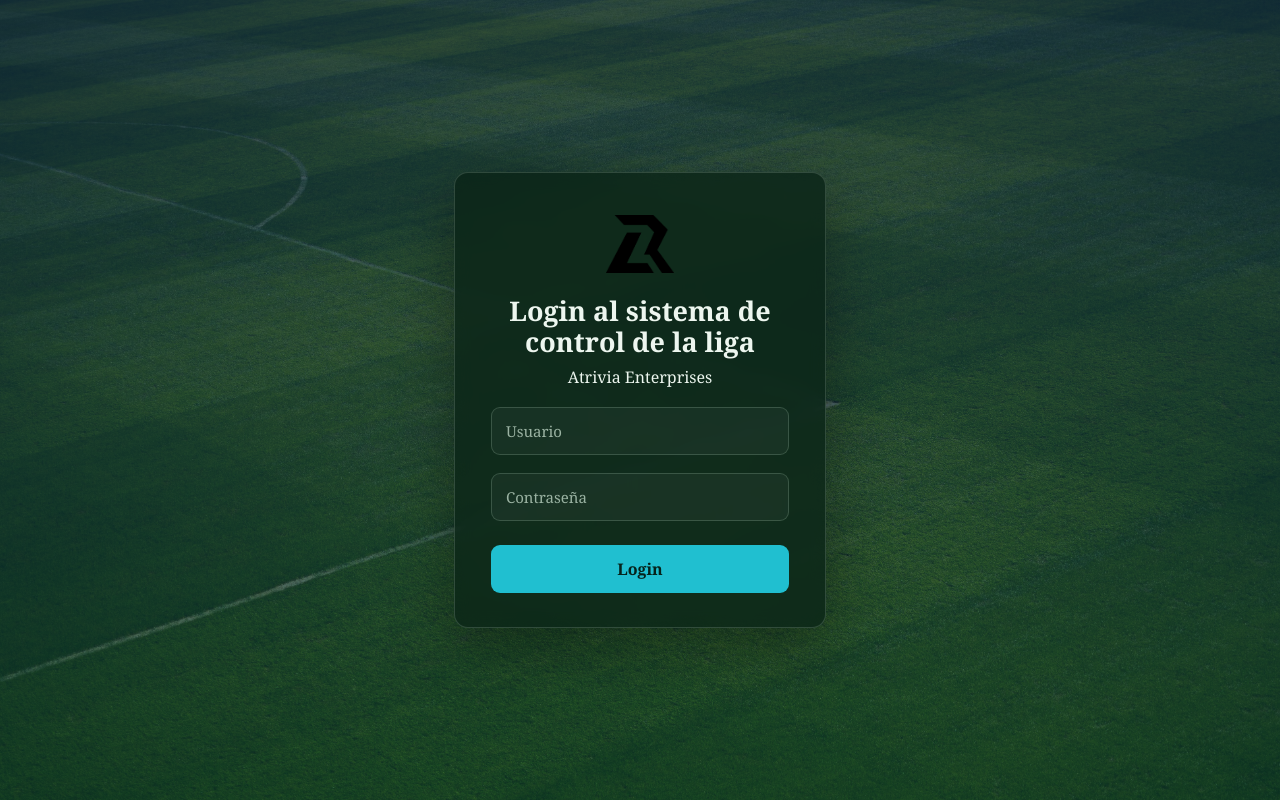
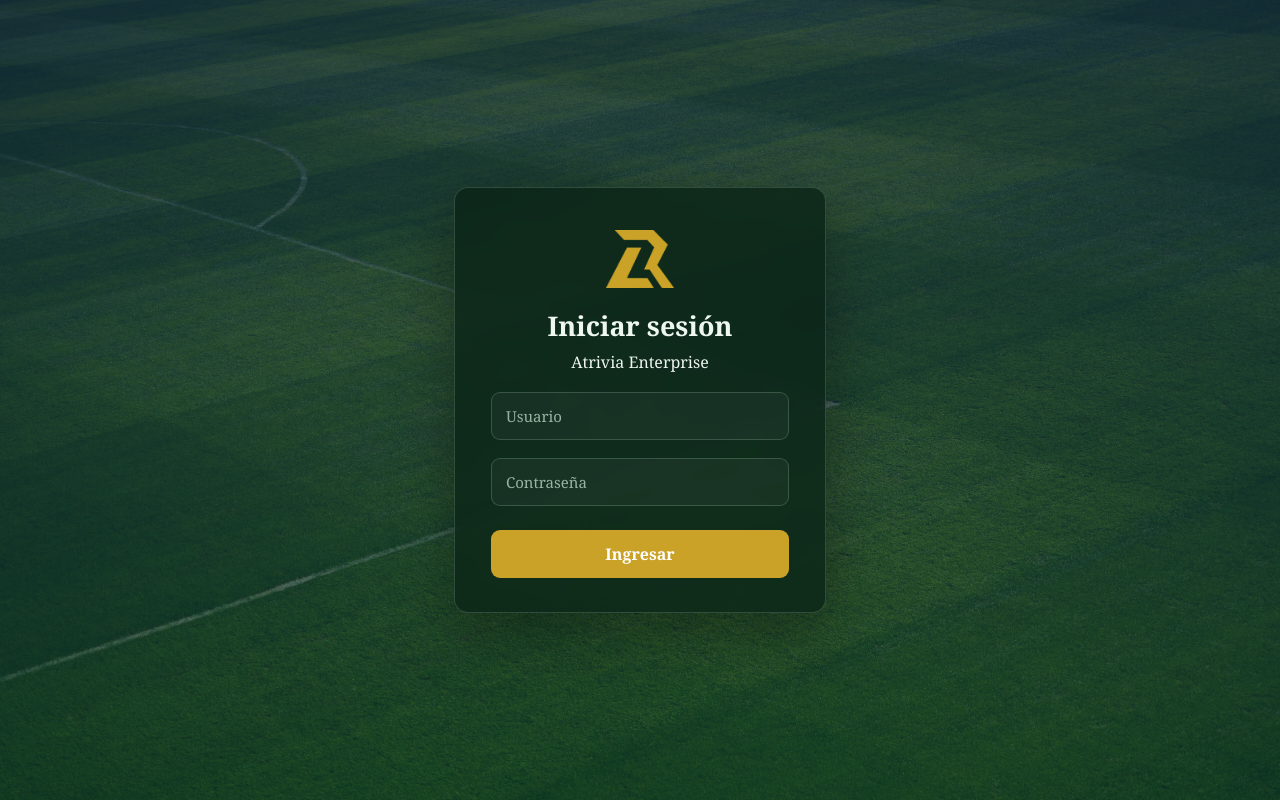
Before and after one commit to emanuelruis-rgb/proyecto-final, a PHP site: page / in a window 1280 px wide. Run offline with PHP 8.4, Linux system fonts and the light colour scheme.

Commit message:
arreglos en el estilo del login y las distintas paginas

```diff
--- a/admin/indexadmin.php
+++ b/admin/indexadmin.php
@@ -15,7 +15,7 @@
     <header>
         <nav class="nav-izquierda-container">
             <a href="/proyecto-final/admin/indexadmin.php">
-                <img src="/proyecto-final/img/logo-liga/log-liga-b.png" alt="Logo" class="logo-liga">
+                <img src="/proyecto-final/img/logo-liga/log-liga-d.png" alt="Logo" class="logo-liga">
             </a>
             <div class="nav-izquierda-botones-container">
                 <a href="/proyecto-final/gest-jugador/jugador.php" class="nav-izquierda-botones">Jugadores</a>
--- a/club/indexclub.php
+++ b/club/indexclub.php
@@ -14,7 +14,7 @@
     <header>
         <nav class="nav-izquierda-container">
             <a href="/proyecto-final/club/indexclub.php">
-                <img src="/proyecto-final/img/logo-empresa/logo-empresa-blanco.png" alt="Logo" class="logo-empresa">
+                <img src="/proyecto-final/img/logo-liga/log-liga-d.png" alt="Logo" class="logo-empresa">
             </a>
             <div class="nav-izquierda-botones-container">
                 <!-- aca van los jugadores propios y despues da la opcion de seleccionar los ajenos-->
--- a/css/style.css
+++ b/css/style.css
@@ -80,7 +80,7 @@ h1 {
 }
 
 .formulario:focus {
-    border-color: var(--cyan);
+    border-color: var(--gold);
     background: rgba(255, 255, 255, 0.08);
     box-shadow: 0 0 0 3px rgba(32, 191, 208, 0.16);
 }
@@ -92,8 +92,8 @@ h1 {
     height: 48px;
     border-radius: 9px;
     border: none;
-    background: var(--cyan);
-    color: #06231b;
+    background: var(--gold);
+    color: #ffffff;
     font: inherit;
     font-size: 16px;
     font-weight: 700;
--- a/gest-fixture/fixtures.php
+++ b/gest-fixture/fixtures.php
@@ -40,7 +40,7 @@ $fixture = obtenerFixture($con);
 <html lang="es">
 <head>
   <meta charset="UTF-8">
-  <title>Fixtures</title>
+  <title>Gestión del fixture</title>
   <link rel="stylesheet" href="https://cdn.jsdelivr.net/npm/bootstrap-icons@1.13.1/font/bootstrap-icons.min.css">
   <link rel="stylesheet" href="/proyecto-final/gest-fixture/fixtures-style.css">
   <link rel="icon" type="image/png" href="../img/logo-liga/log-liga-b.png">
--- a/gest-sanciones/sanciones.php
+++ b/gest-sanciones/sanciones.php
@@ -13,7 +13,7 @@
     <link rel="stylesheet" href="https://cdn.jsdelivr.net/npm/bootstrap-icons@1.13.1/font/bootstrap-icons.min.css">
     <meta charset="UTF-8">
     <meta name="viewport" content="width=device-width, initial-scale=1.0">
-    <title>Sanciones</title>
+    <title>Gestión de sanciones</title>
     <link rel="stylesheet" href="sanciones-style.css">
     <link rel="icon" type="image/png" href="../img/logo-liga/log-liga-b.png">
     <script src="sanciones.js" defer></script>
--- a/index.php
+++ b/index.php
@@ -12,9 +12,9 @@
 <body>
     <!-- Agrupa los elementos visibles del formulario de inicio de sesión. -->
     <div class="login-container">
-        <img src="/proyecto-final/img/logo-liga/log-liga-n.png" alt="Logo" class="logos">
-        <h1><b>Login al sistema de control de la liga</b></h1>
-        <p class="nombre">Atrivia Enterprises</p>
+        <img src="/proyecto-final/img/logo-liga/log-liga-d.png" alt="Logo" class="logos">
+        <h1><b>Iniciar sesión</b></h1>
+        <p class="nombre">Atrivia Enterprise</p>
 
         <!-- empieza php-->
         <?php
@@ -32,7 +32,7 @@
         <form action="logueo/login.php" method="post">
             <input class="formulario" type="text" name="nombre" placeholder="Usuario" required>
             <input class="formulario" type="password" name="contraseña" placeholder="Contraseña" required>
-            <button class="botonlogin" type="submit">Login</button>
+            <button class="botonlogin" type="submit">Ingresar</button>
         </form>
     </div>
 </body>
```
